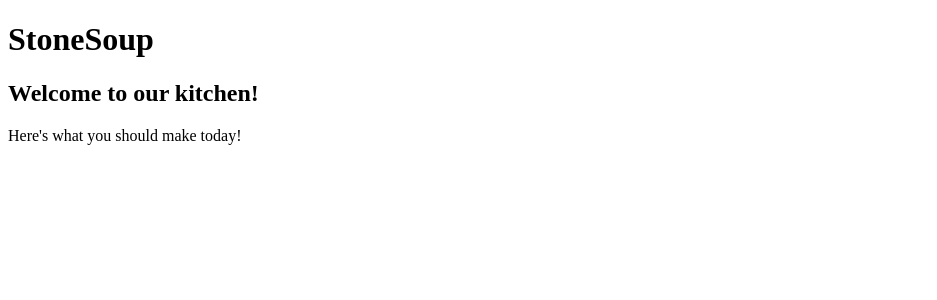
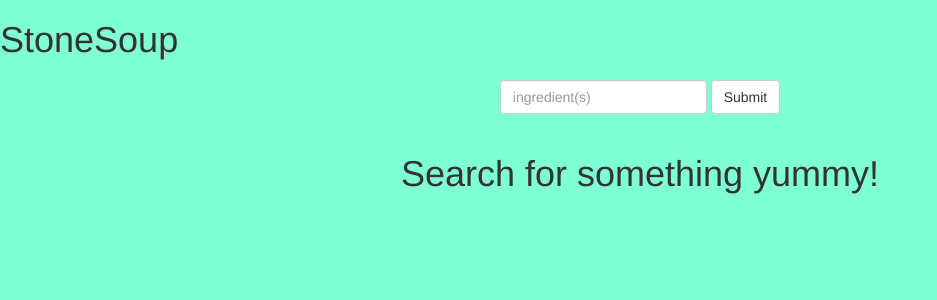
Before and after one commit to kanikaverma/StoneSoup, a Flask app: page / in a window 1280 px wide. Shown: the top 300 px of the page, without its empty margins (0-937 px from the left). Run offline with Flask 2, Linux system fonts and the light colour scheme; some libraries are stand-ins or nearby versions.

Commit message:
all on one page

```diff
--- a/app.py
+++ b/app.py
@@ -6,28 +6,24 @@ app.config["DEBUG"]=True
 
 @app.route('/')
 def hello():
-	return render_template('index.html')
+	return render_template('search.html', recipes="initial")
 
 @app.route('/search')
 def search():
-  return render_template('search.html')
+  return render_template('search.html', recipes="initial")
 
 @app.route('/results', methods=["GET", "POST"])
 def get_results():
   food_query = request.form['text']
+  food_query = food_query.replace(" ", "+")
   food_query_processed = food_query.lower()
-  return redirect('/home/'+ food_query_processed)
-
-#dynamic routes with dynamicness! <define variable>
-#<this is a variable> it can be overloaded into the function! wow!
-@app.route('/home/<food_query>')
-def getNews(food_query):
-  response = requests.get("https://community-food2fork.p.mashape.com/search?key=fb087049410336a1a564b4d90772884a&q=%s"% food_query, headers = {
+  request_string = "https://community-food2fork.p.mashape.com/search?key=fb087049410336a1a564b4d90772884a&q={}".format(food_query_processed)
+  response = requests.get(request_string, headers = {
   "X-Mashape-Key": "wBtGgGCJ65mshgqXuQksMa9vpohbp1RzC3AjsnKXEHKeWKqZH3",
   "Accept": "application/json"
   }).json()
   recipes = response['recipes']
-  return render_template("results.html", recipes=recipes)
+  return render_template('search.html', recipes=recipes)
 
 @app.errorhandler(404)
 def page_not_found(error):
--- a/templates/index.html
+++ /dev/null
@@ -1,24 +0,0 @@
-<!DOCTYPE HTML>
-<html lang="en">
-<head>
-  <meta http-equiv="Content-Type" content="text/html;charset=UTF-8">
-  <title>StoneSoup</title>
-  <link rel="stylesheet" href="qunit.css" type="text/css" media="screen">
-  <script src="http://code.jquery.com/jquery-latest.js"></script>
-  <script src="qunit.js"></script>
-  <script src="myscript.js"></script>
-  <script src="test.js"></script>
-
-</head>
-<body>
-  <h1 id="qunit-header">StoneSoup</h1>
-  <h2 id="qunit-banner"></h2>
-  <div id="qunit-testrunner-toolbar"></div>
-  <h2 id="qunit-userAgent"></h2>
-  <ol id="qunit-tests"></ol>
-  <div id="qunit-fixture">
-    <h2>Welcome to our kitchen!</h2>
-    <p>Here's what you should make today!</p>
-  </div>
-</body>
-</html>
--- a/templates/search.html
+++ b/templates/search.html
@@ -4,23 +4,55 @@
   <meta http-equiv="Content-Type" content="text/html;charset=UTF-8">
   <title>StoneSoup</title>
   <link rel="stylesheet" href="qunit.css" type="text/css" media="screen">
+    <link rel="stylesheet" href="https://maxcdn.bootstrapcdn.com/bootstrap/3.3.2/css/bootstrap.min.css">
+
   <script src="http://code.jquery.com/jquery-latest.js"></script>
+
   <script src="qunit.js"></script>
   <script src="myscript.js"></script>
   <script src="test.js"></script>
 
 </head>
-<body>
+<body style="background: #7fffd4;">
   <h1 id="qunit-header">StoneSoup</h1>
   <h2 id="qunit-banner"></h2>
   <div id="qunit-testrunner-toolbar"></div>
   <h2 id="qunit-userAgent"></h2>
   <ol id="qunit-tests"></ol>
   <div id="qunit-fixture">
-    <form method="post" action="/results">
-      <input name="text" placeholder="ingredient">
-      <button>Submit</button>
+  <center>
+    <form class="form-inline" method="post" action="/results">
+      <input class="form-control" name="text" placeholder="ingredient(s)">
+      <button class="btn btn-default">Submit</button>
     </form>
+
+  <br>
+
+  {% if not recipes %}
+  <h1> Whoops </h1>
+  <h2> No recipes found for those incredients! </h2>
+  <h3> Please search with other ingredients! </h3>
+
+  {% elif recipes == "initial" %}
+  <h1> Search for something yummy! </h1>
+
+  {% else %}
+
+  {% for x in recipes %}
+
+    <h3>
+      <a href="{{x['source_url']}}"> {{x['title']}} </a>
+    </h3>
+    <br>
+
+    <img src="{{x['image_url']}}">
+    <br>
+    <br>
+
+  {% endfor %}
+
+  {% endif %}
+  </center>
   </div>
 </body>
 </html>
```
Also changed, not shown: templates/results.html (deleted, +0 -31 lines).
